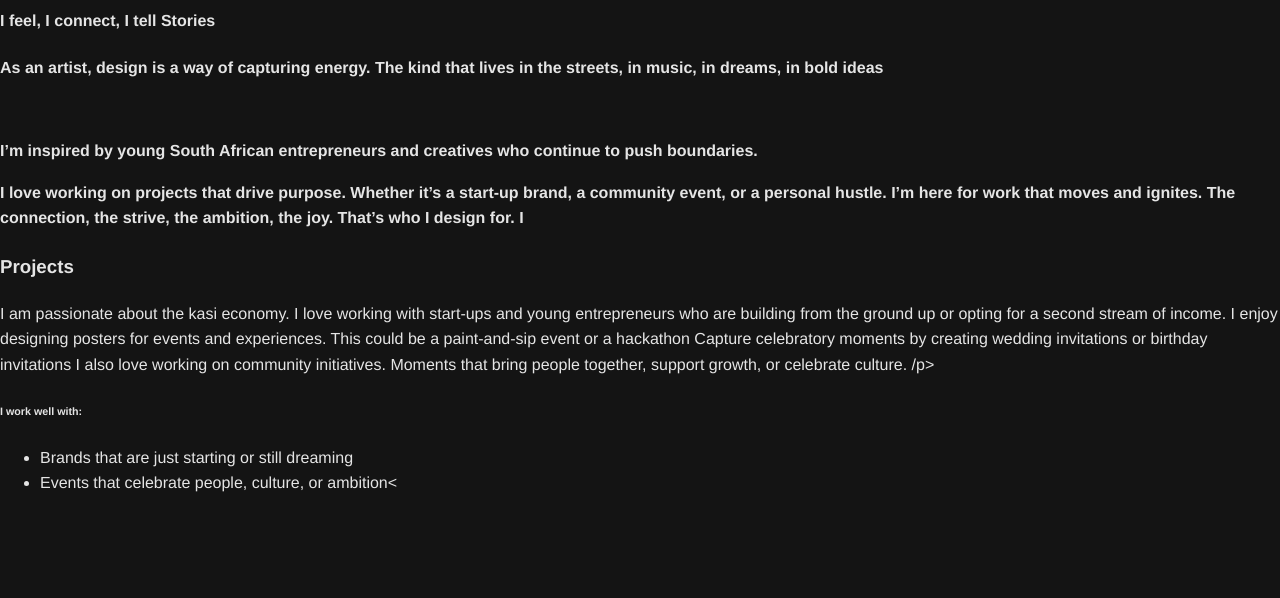
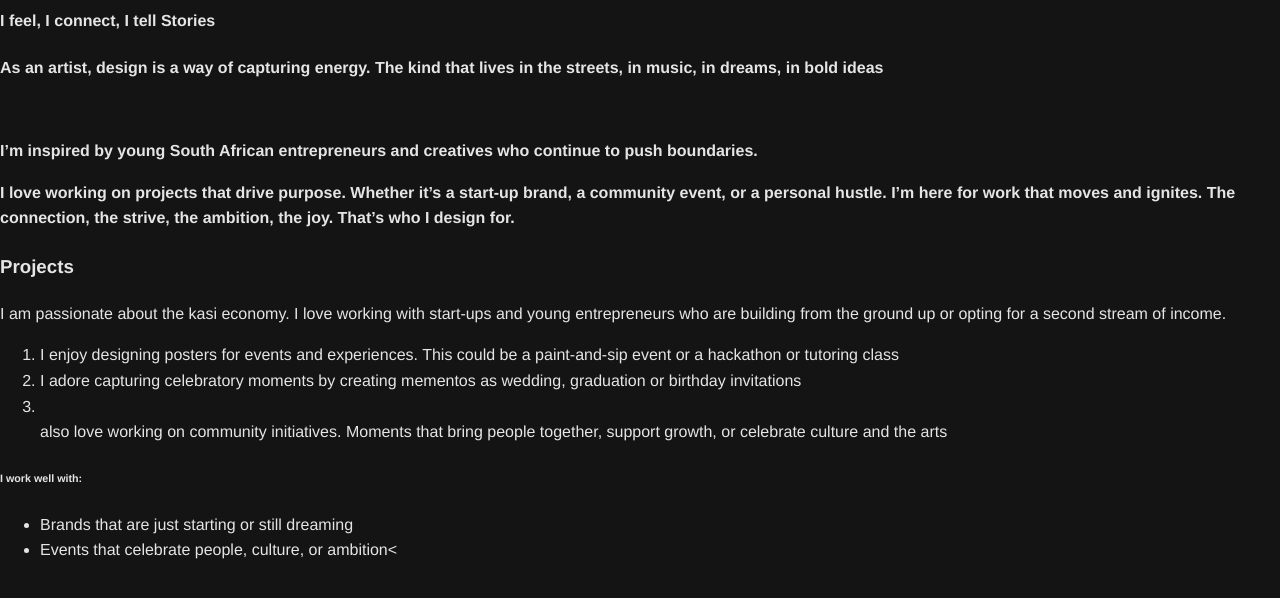
Before and after one commit to MojapeloCodes/MojapeloCodes.github.io, a plain HTML site: page GraphicDesign.html in a window 1280 px wide. Shown: the part 86-684 px from the top of the page. Drawn offline with Linux system fonts and the light colour scheme.

Commit message:
Update GraphicDesign.html

```diff
--- a/GraphicDesign.html
+++ b/GraphicDesign.html
@@ -1,5 +1,5 @@
 <!DOCTYPE html>
-<!--Document's language-->
+<!--Declaring the language of the document to English-->
 <html lang="en">
 
 <head>
@@ -18,16 +18,18 @@
 
 <p>I love working on projects that drive purpose. Whether it’s a start-up brand, a community event, or a personal
   hustle. I’m here for work that moves and ignites. The connection, the strive, the ambition, the joy. That’s who I design for.
-I</p>
+</p>
 
 <h3>Projects</h3>
   <p>I am passionate about the kasi economy. I love working with start-ups and young entrepreneurs who are building from the ground up or
     opting for a second stream of income.
 
-    I enjoy designing posters for events and experiences. This could be a paint-and-sip event or a hackathon
-    Capture celebratory moments by creating wedding invitations or birthday invitations
-I also love working on community initiatives. Moments that bring people together, support growth, or celebrate culture.
-/p>
+    <ol>
+   <p> <li>I enjoy designing posters for events and experiences. This could be a paint-and-sip event or a hackathon or tutoring class </li>
+    <li>I adore capturing celebratory moments by creating mementos as wedding, graduation or birthday invitations </li>
+<li></li> also love working on community initiatives. Moments that bring people together, support growth, or celebrate culture and the arts </li?
+</p>
+      </ol>
 
 <h6>I work well with:</h6>
 <ul>
```
